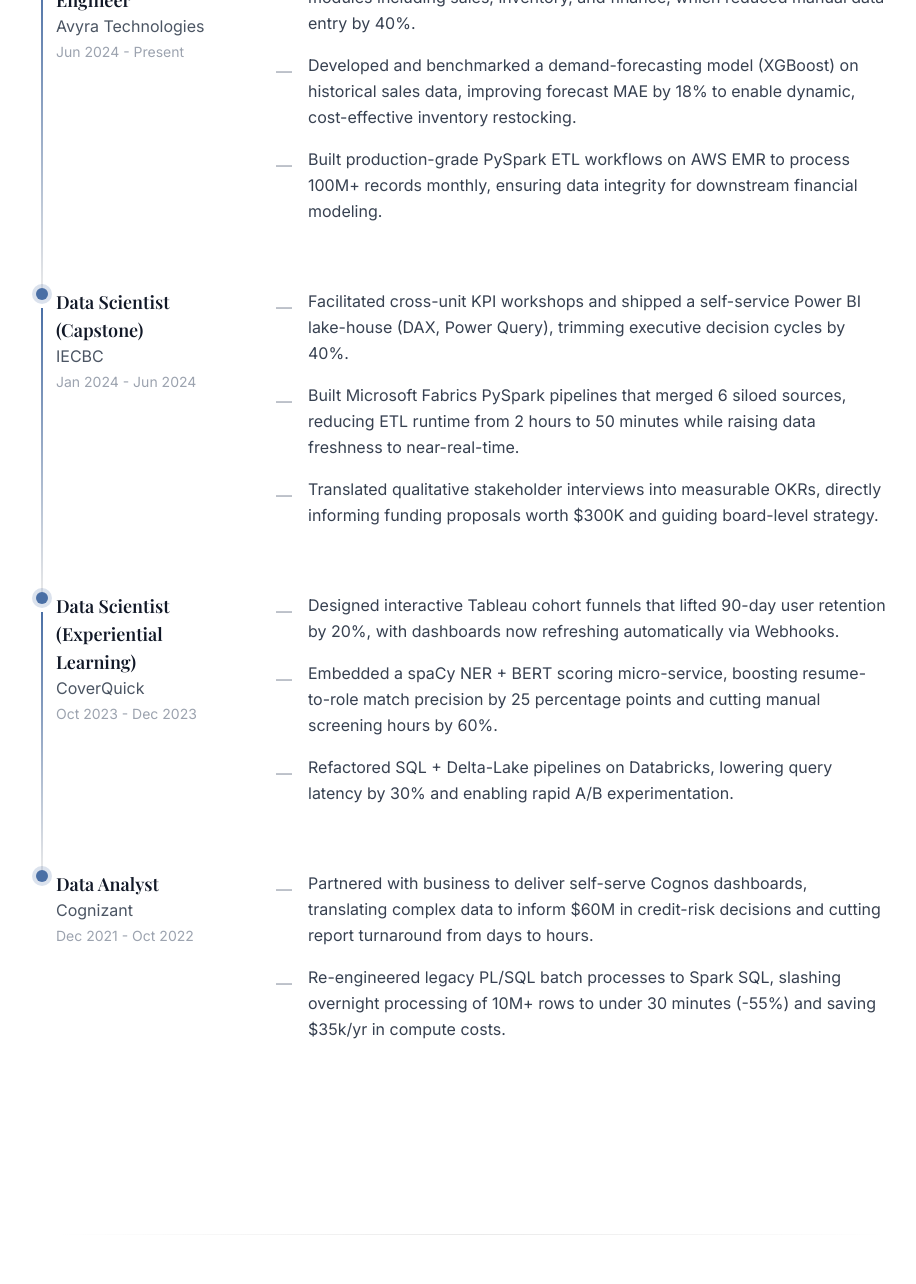
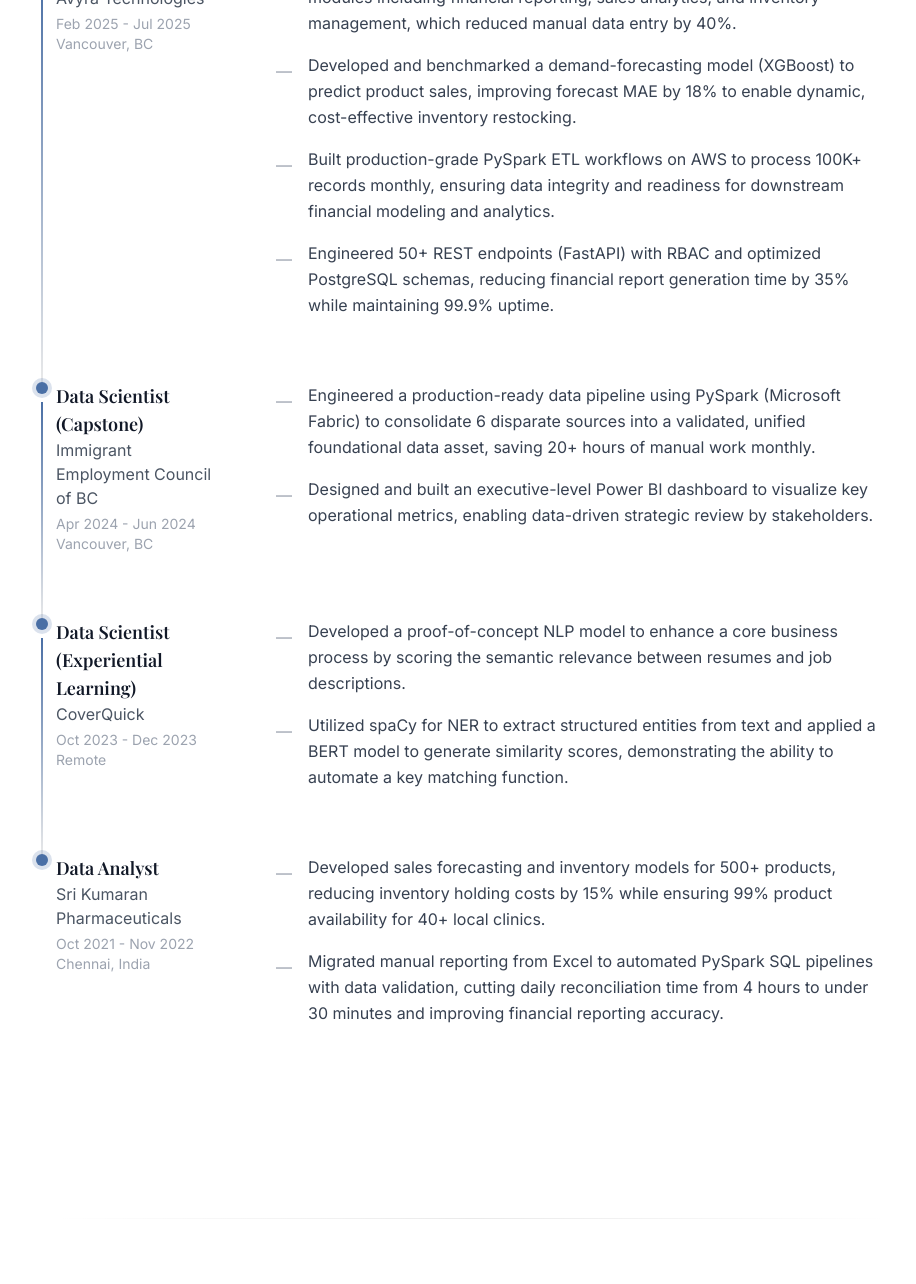
Before and after one commit to Sathyavrv/ai-portfolio, a plain HTML site: page index.html in a window 1280 px wide. Shown: the part 3385-4669 px from the top of the page, without its empty margins (168-1084 px from the left). Drawn offline with nearby package versions, Linux system fonts and the light colour scheme.

Commit message:
Update index.html

```diff
--- a/index.html
+++ b/index.html
@@ -430,52 +430,55 @@
         },
         experience: [
             {
-                role: "Data & Analytics Engineer",
+                role: "Data Scientist",
                 company: "Avyra Technologies",
-                period: "Jun 2024 - Present",
+                period: "Feb 2025 - Jul 2025",
+                location: "Vancouver, BC",
                 points: [
-                    "Architected and launched a cloud-native ERP on AWS, automating 15 modules including sales, inventory, and finance, which reduced manual data entry by 40%.",
-                    "Developed and benchmarked a demand-forecasting model (XGBoost) on historical sales data, improving forecast MAE by 18% to enable dynamic, cost-effective inventory restocking.",
-                    "Built production-grade PySpark ETL workflows on AWS EMR to process 100M+ records monthly, ensuring data integrity for downstream financial modeling.",
+                    "Architected and launched a cloud-native ERP on AWS, automating 15 modules including financial reporting, sales analytics, and inventory management, which reduced manual data entry by 40%.",
+                    "Developed and benchmarked a demand-forecasting model (XGBoost) to predict product sales, improving forecast MAE by 18% to enable dynamic, cost-effective inventory restocking.",
+                    "Built production-grade PySpark ETL workflows on AWS to process 100K+ records monthly, ensuring data integrity and readiness for downstream financial modeling and analytics.",
+                    "Engineered 50+ REST endpoints (FastAPI) with RBAC and optimized PostgreSQL schemas, reducing financial report generation time by 35% while maintaining 99.9% uptime."
                 ]
             },
             {
                 role: "Data Scientist (Capstone)",
-                company: "IECBC",
-                period: "Jan 2024 - Jun 2024",
+                company: "Immigrant Employment Council of BC",
+                period: "Apr 2024 - Jun 2024",
+                location: "Vancouver, BC",
                 points: [
-                    "Facilitated cross-unit KPI workshops and shipped a self-service Power BI lake-house (DAX, Power Query), trimming executive decision cycles by 40%.",
-                    "Built Microsoft Fabrics PySpark pipelines that merged 6 siloed sources, reducing ETL runtime from 2 hours to 50 minutes while raising data freshness to near-real-time.",
-                    "Translated qualitative stakeholder interviews into measurable OKRs, directly informing funding proposals worth $300K and guiding board-level strategy."
+                    "Engineered a production-ready data pipeline using PySpark (Microsoft Fabric) to consolidate 6 disparate sources into a validated, unified foundational data asset, saving 20+ hours of manual work monthly.",
+                    "Designed and built an executive-level Power BI dashboard to visualize key operational metrics, enabling data-driven strategic review by stakeholders."
                 ]
             },
             {
                 role: "Data Scientist (Experiential Learning)",
                 company: "CoverQuick",
                 period: "Oct 2023 - Dec 2023",
+                location: "Remote",
                 points: [
-                    "Designed interactive Tableau cohort funnels that lifted 90-day user retention by 20%, with dashboards now refreshing automatically via Webhooks.",
-                    "Embedded a spaCy NER + BERT scoring micro-service, boosting resume-to-role match precision by 25 percentage points and cutting manual screening hours by 60%.",
-                    "Refactored SQL + Delta-Lake pipelines on Databricks, lowering query latency by 30% and enabling rapid A/B experimentation."
+                    "Developed a proof-of-concept NLP model to enhance a core business process by scoring the semantic relevance between resumes and job descriptions.",
+                    "Utilized spaCy for NER to extract structured entities from text and applied a BERT model to generate similarity scores, demonstrating the ability to automate a key matching function."
                 ]
             },
             {
                 role: "Data Analyst",
-                company: "Cognizant",
-                period: "Dec 2021 - Oct 2022",
+                company: "Sri Kumaran Pharmaceuticals",
+                period: "Oct 2021 - Nov 2022",
+                location: "Chennai, India",
                 points: [
-                    "Partnered with business to deliver self-serve Cognos dashboards, translating complex data to inform $60M in credit-risk decisions and cutting report turnaround from days to hours.",
-                    "Re-engineered legacy PL/SQL batch processes to Spark SQL, slashing overnight processing of 10M+ rows to under 30 minutes (-55%) and saving $35k/yr in compute costs."
+                    "Developed sales forecasting and inventory models for 500+ products, reducing inventory holding costs by 15% while ensuring 99% product availability for 40+ local clinics.",
+                    "Migrated manual reporting from Excel to automated PySpark SQL pipelines with data validation, cutting daily reconciliation time from 4 hours to under 30 minutes and improving financial reporting accuracy."
                 ]
             }
         ],
         projects: [
             {
                 id: "project-1",
-                title: "Unified Fraud Detection & Customer Analytics",
-                tech: "Python, Scikit-Learn, XGBoost, Pandas, K-Means",
-                description: "Engineered an ensemble model to analyze transactions, identifying anomalous patterns of fraud, and applied K-Means clustering to segment the customer base for targeted marketing.",
-                outcome: "Elevated fraud detection accuracy and drove a significant uplift in targeted campaign engagement.",
+                title: "Unified Fraud Detection and Customer Analytics",
+                tech: "Scikit-Learn, Pandas, K-Means Clustering",
+                description: "Developed a supervised fraud detection model using XGBoost on 13M+ transactions, achieving 98% precision and 78% recall. Engineered customer value models by predicting Customer Lifetime Value (CLV) with a Gradient Boosting model built on RFM (Recency, Frequency, Monetary) features. Applied K-Means clustering to segment the customer base, creating distinct data-driven personas to inform targeted client relationship strategies, directly applicable to wealth management segmentation.",
+                outcome: "Achieved high precision fraud detection and created actionable customer segmentation for targeted strategies.",
                 link: "https://github.com/Sathyavrv/Unified-Fraud-Detection/tree/main"
             },
             {
@@ -992,6 +995,7 @@
                     <h3 class="text-lg font-semibold text-gray-900">${job.role}</h3>
                     <p class="text-gray-600">${job.company}</p>
                     <p class="text-sm text-gray-400 mt-1">${job.period}</p>
+                    ${job.location ? `<p class="text-sm text-gray-400">${job.location}</p>` : ''}
                 </div>
                 <div class="md:col-span-3">
                     <ul class="space-y-4 text-gray-700 leading-relaxed">
```
